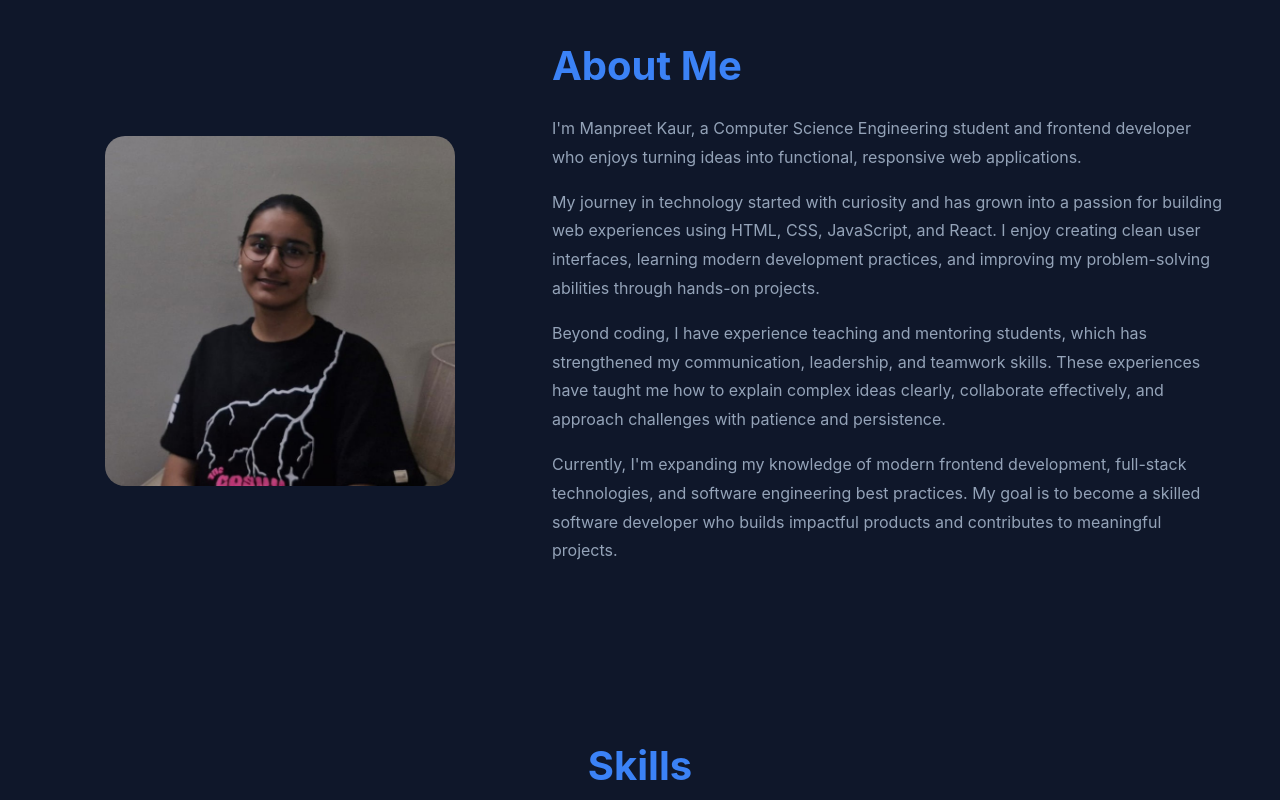
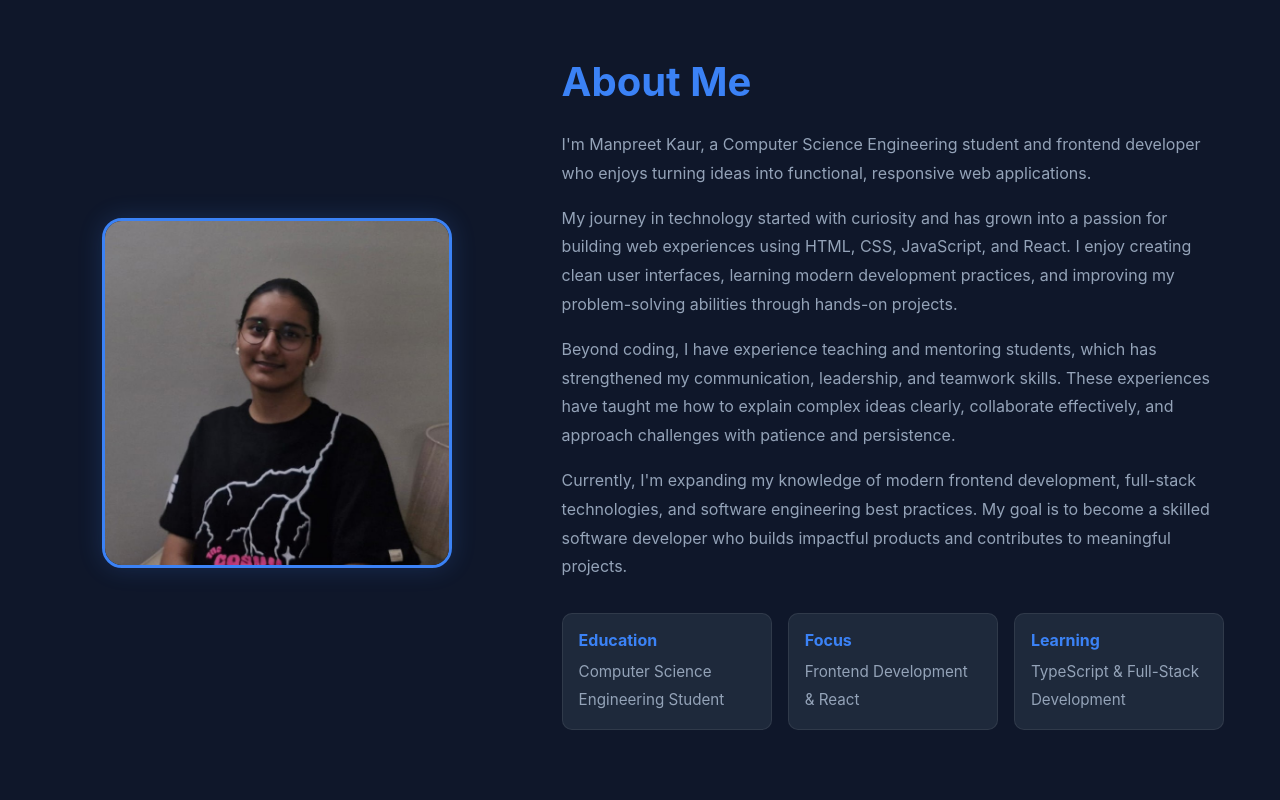
Before and after one commit to manpreetkaur292006-design/MANPREET-KAUR-PORTFOLIO, a React (Vite) app: page / in a window 1280 px wide. Shown: the part 920-1720 px from the top of the page. Built offline with nearby package versions, Linux system fonts and the light colour scheme.

Commit message:
improved the about section

```diff
--- a/src/components/About.css
+++ b/src/components/About.css
@@ -1,12 +1,12 @@
 #about {
-  padding: 5rem 0;
+  padding: 6rem 0;
 }
 
 .about-container {
   display: flex;
   align-items: center;
   justify-content: space-between;
-  gap: 3rem;
+  gap: 4rem;
 }
 
 .about-image {
@@ -18,8 +18,14 @@
 .about-image img {
   width: 350px;
   height: 350px;
+
   object-fit: cover;
+
   border-radius: 20px;
+
+  border: 3px solid var(--accent);
+
+  box-shadow: 0 0 25px rgba(59, 130, 246, 0.2);
 }
 
 .about-content {
@@ -28,8 +34,8 @@
 
 .about-content h2 {
   font-size: 2.5rem;
+  color: var(--accent);
   margin-bottom: 1.5rem;
-  color: var(--accent);
 }
 
 .about-content p {
@@ -38,18 +44,60 @@
   margin-bottom: 1rem;
 }
 
+.about-info {
+  display: flex;
+  gap: 1rem;
+  flex-wrap: wrap;
+
+  margin-top: 2rem;
+}
+
+.info-card {
+  background-color: var(--bg-secondary);
+
+  padding: 1rem;
+
+  border-radius: 10px;
+
+  border: 1px solid rgba(255, 255, 255, 0.08);
+
+  flex: 1;
+  min-width: 180px;
+
+  transition: 0.3s ease;
+}
+
+.info-card:hover {
+  transform: translateY(-4px);
+}
+
+.info-card h4 {
+  color: var(--accent);
+  margin-bottom: 0.5rem;
+}
+
+.info-card p {
+  margin: 0;
+  font-size: 0.95rem;
+}
+
 @media (max-width: 768px) {
+
   .about-container {
     flex-direction: column;
     text-align: center;
   }
 
   .about-image img {
-    width: 250px;
-    height: 250px;
+    width: 260px;
+    height: 260px;
   }
 
   .about-content h2 {
     font-size: 2rem;
   }
+
+  .about-info {
+    justify-content: center;
+  }
 }
--- a/src/components/About.jsx
+++ b/src/components/About.jsx
@@ -12,6 +12,7 @@ const About = () => {
         </div>
 
         <div className="about-content">
+
           <h2>About Me</h2>
 
           <p>
@@ -25,7 +26,7 @@ const About = () => {
             into a passion for building web experiences using HTML, CSS,
             JavaScript, and React. I enjoy creating clean user interfaces,
             learning modern development practices, and improving my problem-solving
-             abilities through hands-on projects.
+            abilities through hands-on projects.
           </p>
 
           <p>
@@ -42,6 +43,26 @@ const About = () => {
             My goal is to become a skilled software developer who builds impactful
             products and contributes to meaningful projects.
           </p>
+
+          <div className="about-info">
+
+            <div className="info-card">
+              <h4>Education</h4>
+              <p>Computer Science Engineering Student</p>
+            </div>
+
+            <div className="info-card">
+              <h4>Focus</h4>
+              <p>Frontend Development & React</p>
+            </div>
+
+            <div className="info-card">
+              <h4>Learning</h4>
+              <p>TypeScript & Full-Stack Development</p>
+            </div>
+
+          </div>
+
         </div>
 
       </div>
```
